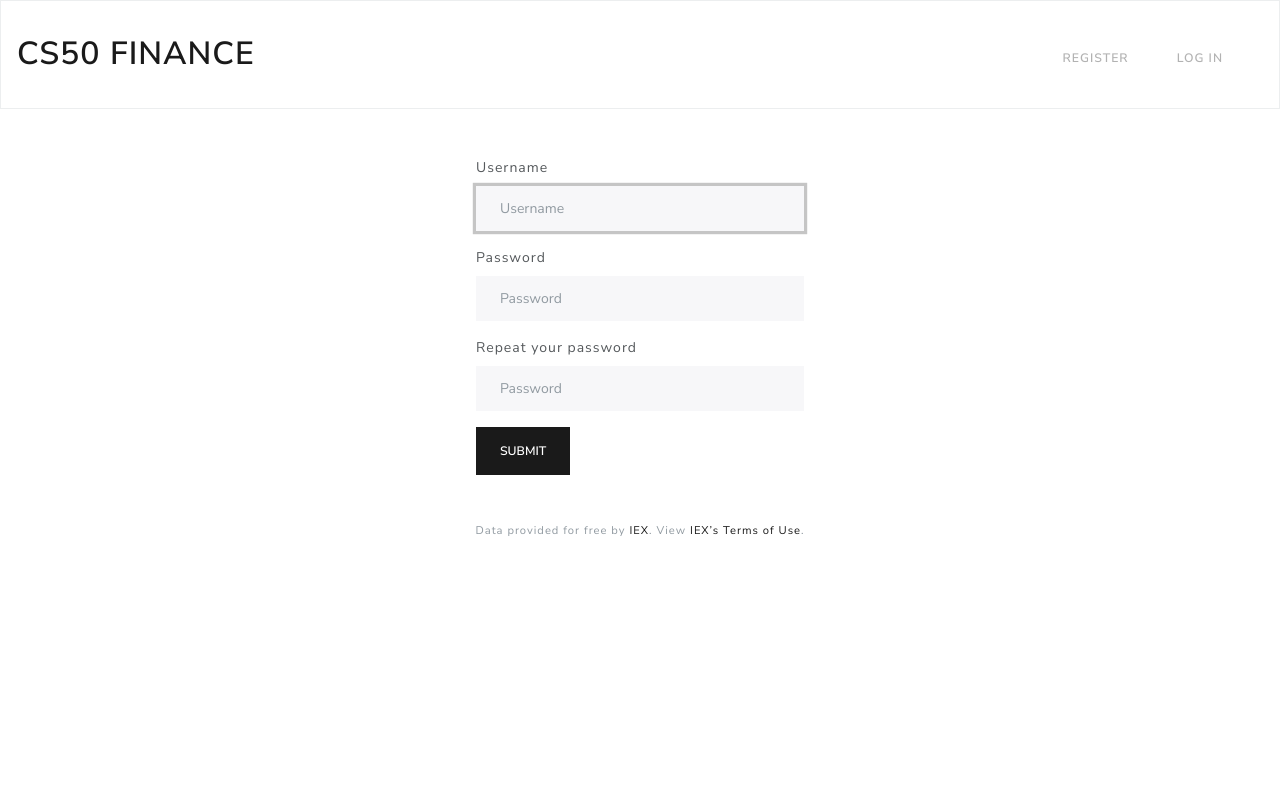
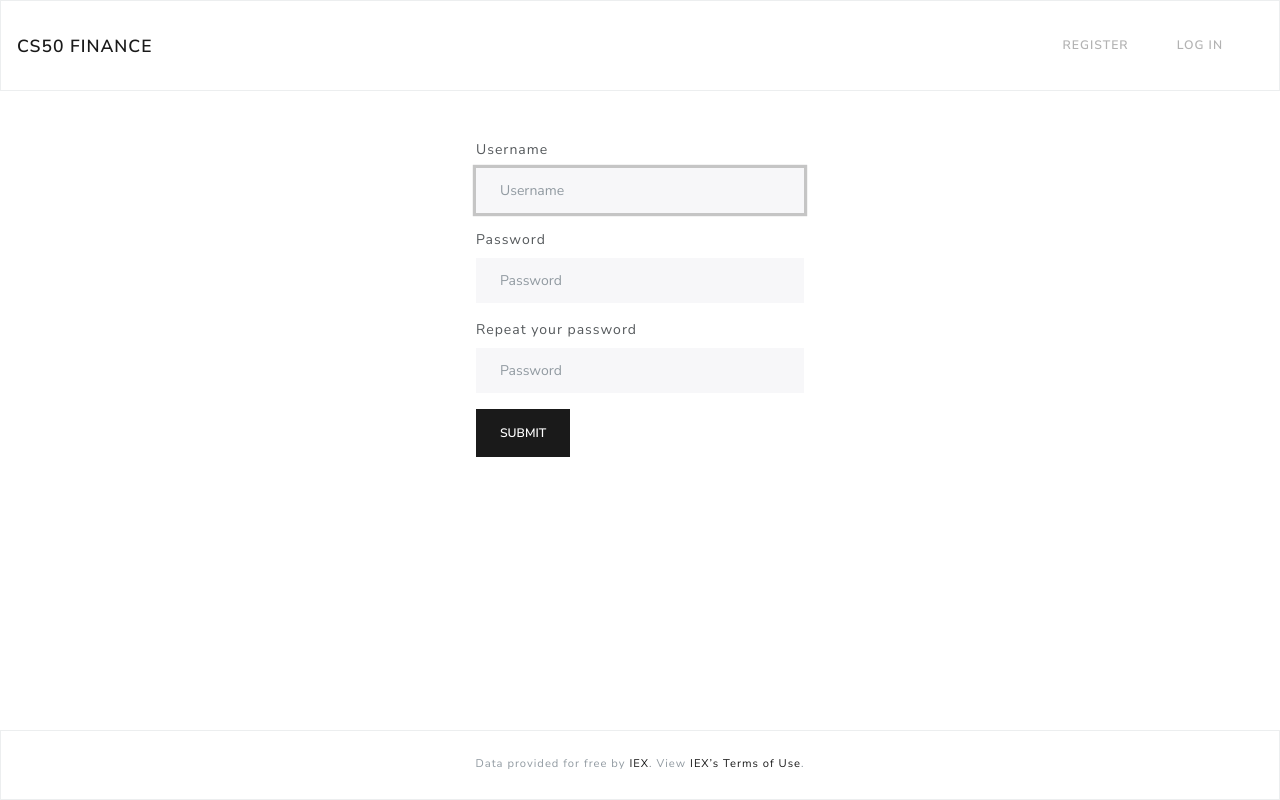
Before and after one commit to jlouiss/CS50, a Flask app: page /register in a window 1280 px wide. Run offline with Flask 2, Linux system fonts and the light colour scheme; some libraries are stand-ins or nearby versions.

Commit message:
Improve styles

```diff
--- a/finance/static/styles.css
+++ b/finance/static/styles.css
@@ -1,15 +1,19 @@
 :root {
     --monospace: SFMono-Regular,Menlo,Monaco,Consolas,"Liberation Mono","Courier New",monospace;
+    --footer-height: 4.4rem;
 }
 
 .text-mono {
     font-family: var(--monospace);
 }
 
-nav .navbar-brand
-{
-    /* size for brand */
-    font-size: xx-large;
+html {
+    min-height: 100vh;
+    position: relative;
+}
+
+body {
+    margin-bottom: var(--footer-height);
 }
 
 main img
@@ -17,3 +21,10 @@ main img
     /* constrain images on small screens */
     max-width: 100%;
 }
+
+footer {
+    bottom: 0;
+    height: var(--footer-height);
+    position: absolute;
+    width: 100%;
+}
--- a/finance/templates/layout.html
+++ b/finance/templates/layout.html
@@ -33,17 +33,17 @@
             </button>
             <div class="collapse navbar-collapse" id="navbar">
                 {% if session.user_id %}
-                    <ul class="navbar-nav mr-auto mt-2">
+                    <ul class="navbar-nav mr-auto">
                         <li class="nav-item"><a class="nav-link" href="/quote">Quote</a></li>
                         <li class="nav-item"><a class="nav-link" href="/buy">Buy</a></li>
                         <li class="nav-item"><a class="nav-link" href="/sell">Sell</a></li>
                         <li class="nav-item"><a class="nav-link" href="/history">History</a></li>
                     </ul>
-                    <ul class="navbar-nav ml-auto mt-2">
+                    <ul class="navbar-nav ml-auto">
                         <li class="nav-item"><a class="nav-link" href="/logout">Log Out</a></li>
                     </ul>
                 {% else %}
-                    <ul class="navbar-nav ml-auto mt-2">
+                    <ul class="navbar-nav ml-auto">
                         <li class="nav-item"><a class="nav-link" href="/register">Register</a></li>
                         <li class="nav-item"><a class="nav-link" href="/login">Log In</a></li>
                     </ul>
@@ -63,8 +63,11 @@
             {% block main %}{% endblock %}
         </main>
 
-        <footer class="small text-center text-muted">
-            Data provided for free by <a href="https://iextrading.com/developer">IEX</a>. View <a href="https://iextrading.com/api-exhibit-a/">IEX’s Terms of Use</a>.
+        <footer class="text-center text-muted border d-flex align-items-center justify-content-center">
+            <small>
+                Data provided for free by <a href="https://iextrading.com/developer">IEX</a>.
+                View <a href="https://iextrading.com/api-exhibit-a/">IEX’s Terms of Use</a>.
+            </small>
         </footer>
 
     </body>
```
